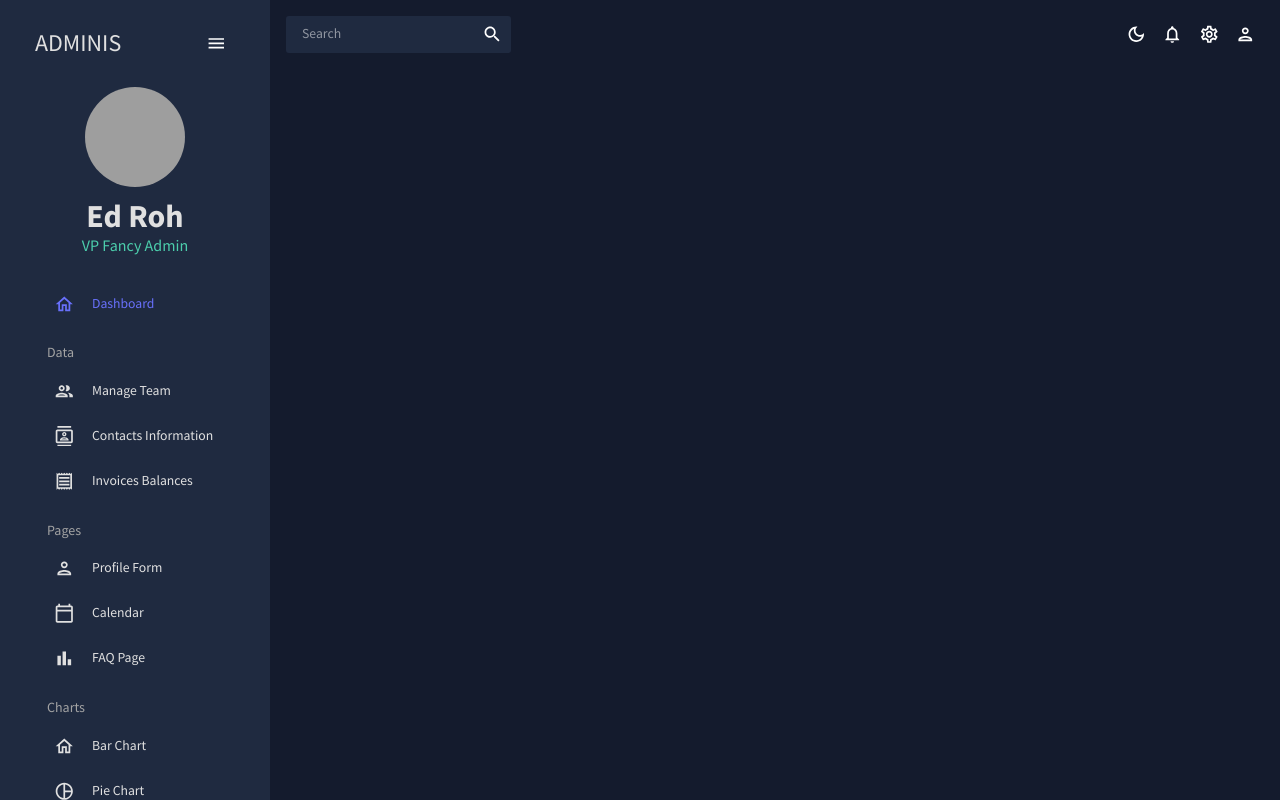
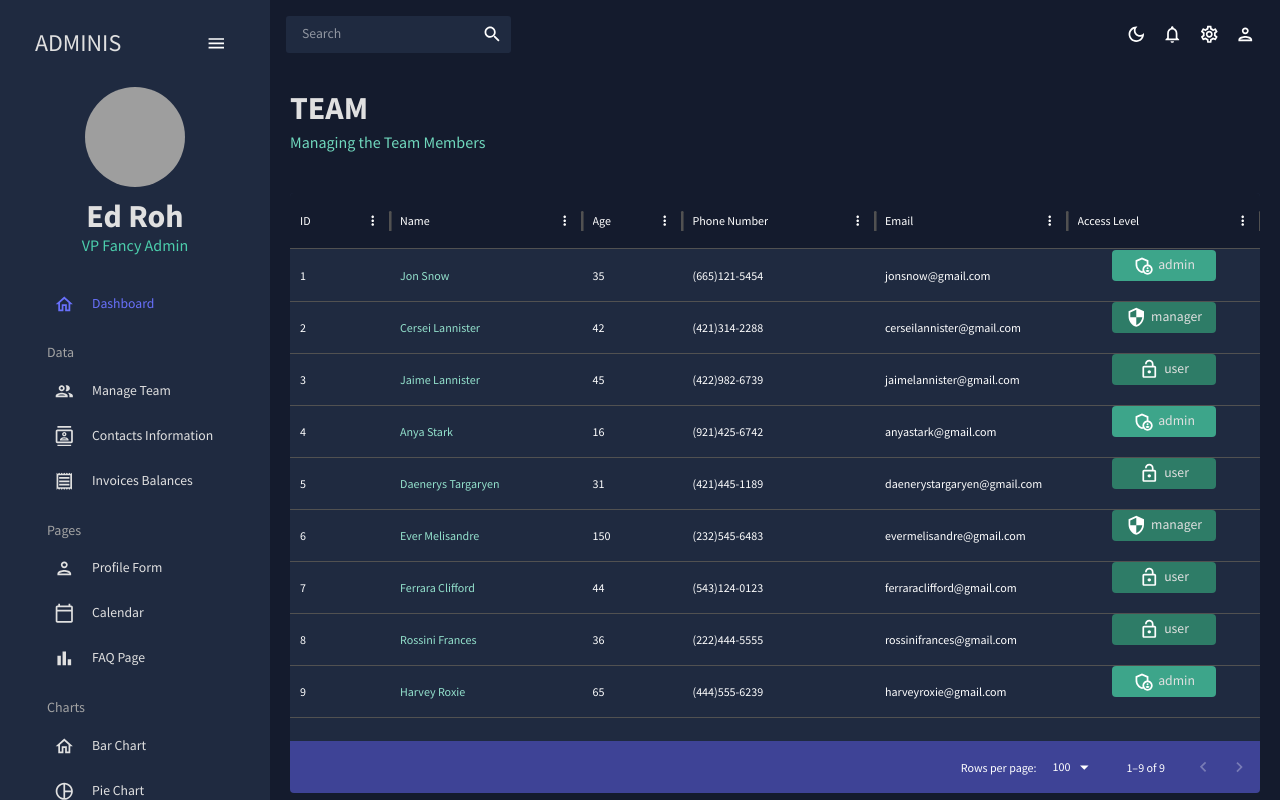
Before and after one commit to eduardomaldonadofernandez21/admin-dashboard, a React (Create React App) app: page /team in a window 1280 px wide. Built offline with nearby package versions, Linux system fonts and the light colour scheme; grey boxes are pictures that could not be loaded.

Commit message:
Creation contacts and team members

```diff
--- a/src/App.js
+++ b/src/App.js
@@ -5,9 +5,9 @@ import { CssBaseline, ThemeProvider } from "@mui/material";
 import Topbar from "./scenes/global/Topbar";
 import Sidebar from "./scenes/global/Sidebar";
 import Dashboard from "./scenes/dashboard";
-// import Team from "./scenes/team";
+import Team from "./scenes/team";
 // import Invoices from "./scenes/invoices";
-// import Contacts from "./scenes/contacts";
+import Contacts from "./scenes/contacts";
 // import Bar from "./scenes/bar";
 // import Form from "./scenes/form";
 // import Line from "./scenes/line";
@@ -30,8 +30,8 @@ function App() {
             <Topbar  />
             <Routes>
               <Route path="/" element={<Dashboard />} />
-              {/* <Route path="/team" element={<Team />} /> */}
-              {/* <Route path="/contacts" element={<Contacts />} /> */}
+              <Route path="/team" element={<Team />} />
+              <Route path="/contacts" element={<Contacts />} />
               {/* <Route path="/invoices" element={<Invoices />} /> */}
               {/* <Route path="/form" element={<Form />} /> */}
               {/* <Route path="/bar" element={<Bar />} /> */}
--- /dev/null
+++ b/src/scenes/contacts/index.jsx
@@ -0,0 +1,69 @@
+import { Box } from '@mui/material';
+import { DataGrid, GridToolbar } from '@mui/x-data-grid';
+import { tokens } from "../../theme";
+import { mockDataContacts } from "../../data/mockData";
+import Header from "../../components/Header";
+import { useTheme } from "@mui/material";
+
+const Contacts = () => {
+  const theme = useTheme();
+  const colors = tokens(theme.palette.mode);
+
+  const columns = [
+    { field: "id", headerName: "ID", flex: 0.5},
+    { field: "registrarId", headerName: "Registrar ID" },
+    { field: "name", headerName: "Name", flex: 1, cellClassName: "name-column--cell",},
+    { field: "age", headerName: "Age", type: "number", headerAlign: "left", align: "left",},
+    { field: "phone", headerName: "Phone Number", flex: 1,},
+    { field: "email", headerName: "Email", flex: 1, },
+    { field: "address", headerName: "Address", flex: 1, },
+    { field: "city", headerName: "City", flex: 1, },
+    { field: "zipCode", headerName: "Zip Code", flex: 1, },
+  ];
+
+  return (
+    <Box m="20px">
+      <Header title="CONTACTS" subtitle="List of Contacts for Future Reference" />
+      <Box
+        m="40px 0 0 0"
+        height="75vh"
+        sx={{
+          "& .MuiDataGrid-root": {
+            border: "none",
+          },
+          "& .MuiDataGrid-cell": {
+            borderBottom: "none",
+          },
+          "& .name-column--cell": {
+            color: colors.greenAccent[300],
+          },
+          "& .MuiDataGrid-columnHeaders": {
+            backgroundColor: colors.blueAccent[700],
+            borderBottom: "none",
+          },
+          "& .MuiDataGrid-virtualScroller": {
+            backgroundColor: colors.primary[400],
+          },
+          "& .MuiDataGrid-footerContainer": {
+            borderTop: "none",
+            backgroundColor: colors.blueAccent[700],
+          },
+          "& .MuiCheckbox-root": {
+            color: `${colors.greenAccent[200]} !important`,
+          },
+          "& .MuiDataGrid-toolbarContainer .MuiButton-text": {
+            color: `${colors.grey[100]} !important`,
+          },
+        }}
+      >
+        <DataGrid
+          rows={mockDataContacts}
+          columns={columns}
+          components={{ Toolbar: GridToolbar }}
+        />
+      </Box>
+    </Box>
+  );
+}
+
+export default Contacts;
--- a/src/scenes/dashboard/index.jsx
+++ b/src/scenes/dashboard/index.jsx
@@ -1,9 +1,16 @@
-import React from 'react'
+import { Box, Button, IconButton, useTheme } from "@mui/material";
+import { tokens } from "../../theme";
+import Header from "../../components/Header";
 
 const Dashboard = () => {
+  const theme = useTheme();
+  const colors = tokens(theme.palette.mode);
+
   return (
-    <div>Dashboard</div>
+    <Box display="flex" justifyContent="space-between" alignItems="center">
+      <Header title="DASHBOARD" subtitle="Welcome to your dashborad"  />
+    </Box>
   );
-}
+};
 
 export default Dashboard;
--- /dev/null
+++ b/src/scenes/team/index.jsx
@@ -0,0 +1,89 @@
+import { Box, Typography, useTheme } from '@mui/material';
+import { DataGrid } from '@mui/x-data-grid';
+import { tokens } from "../../theme";
+import { mockDataTeam } from "../../data/mockData";
+import SecurityOutlinedIcon from "@mui/icons-material/SecurityOutlined";
+import AdminPanelSettingsOutlined from "@mui/icons-material/AdminPanelSettingsOutlined";
+import LockOpenOutlinedIcon from "@mui/icons-material/LockOpenOutlined";
+import Header from "../../components/Header";
+
+const Team = () => {
+  const theme = useTheme();
+  const colors = tokens(theme.palette.mode);
+
+  const columns = [
+    { field: "id", headerName: "ID"},
+    { field: "name", headerName: "Name", flex: 1, cellClassName: "name-column--cell",},
+    { field: "age", headerName: "Age", type: "number", headerAlign: "left", align: "left",},
+    { field: "phone", headerName: "Phone Number", flex: 1,},
+    { field: "email", headerName: "Email", flex: 1, },
+    { field: "access", headerName: "Access Level", flex: 1,
+      renderCell: ({ row: { access } }) => {
+        return (
+          <Box
+            width="60%"
+            m="0 auto"
+            p="5px"
+            display="flex"
+            justifyContent="center"
+            backgroundColor={
+              access === "admin"
+                ? colors.greenAccent[600]
+                : colors.greenAccent[700]
+            }
+            borderRadius="4px"
+          >
+            {access === "admin" && <AdminPanelSettingsOutlined />}
+            {access === "manager" && <SecurityOutlinedIcon />}
+            {access === "user" && <LockOpenOutlinedIcon />}
+            <Typography color={colors.grey[100]} sx={{ ml: "5px" }}>
+              {access}
+            </Typography>
+          </Box>
+        );
+      }}
+
+  ]
+
+  return (
+    <Box m="20px">
+      <Header title="TEAM" subtitle="Managing the Team Members" />
+      <Box
+        m="40px 0 0 0"
+        height="75vh"
+        sx={{
+          "& .MuiDataGrid-root": {
+            border: "none",
+          },
+          "& .MuiDataGrid-cell": {
+            borderBottom: "none",
+          },
+          "& .name-column--cell": {
+            color: colors.greenAccent[300],
+          },
+          "& .MuiDataGrid-columnHeaders": {
+            backgroundColor: colors.blueAccent[700],
+            borderBottom: "none",
+          },
+          "& .MuiDataGrid-virtualScroller": {
+            backgroundColor: colors.primary[400],
+          },
+          "& .MuiDataGrid-footerContainer": {
+            borderTop: "none",
+            backgroundColor: colors.blueAccent[700],
+          },
+          "& .MuiCheckbox-root": {
+            color: `${colors.greenAccent[200]} !important`,
+          },
+        }}
+      >
+        <DataGrid
+          rows={mockDataTeam}
+          columns={columns}
+        />
+      </Box>
+    </Box>
+  );
+}
+
+export default Team;
```
